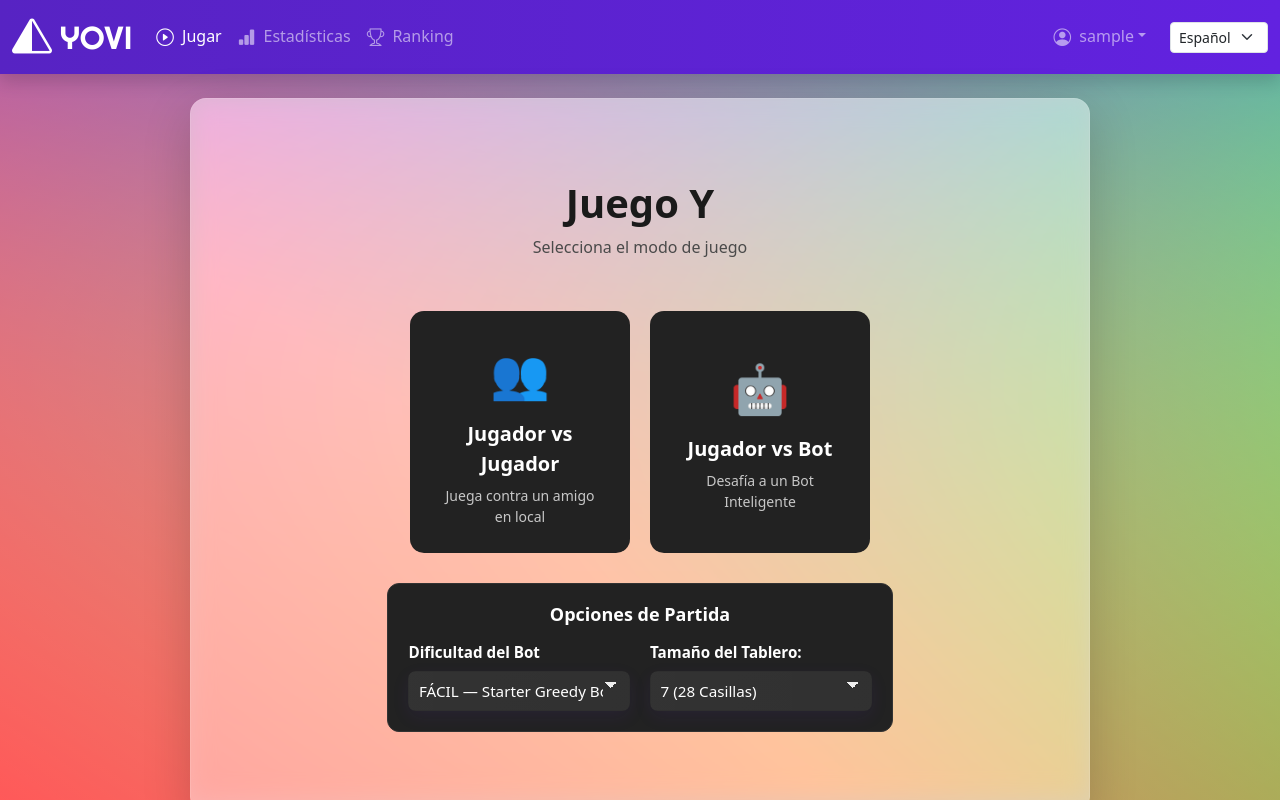
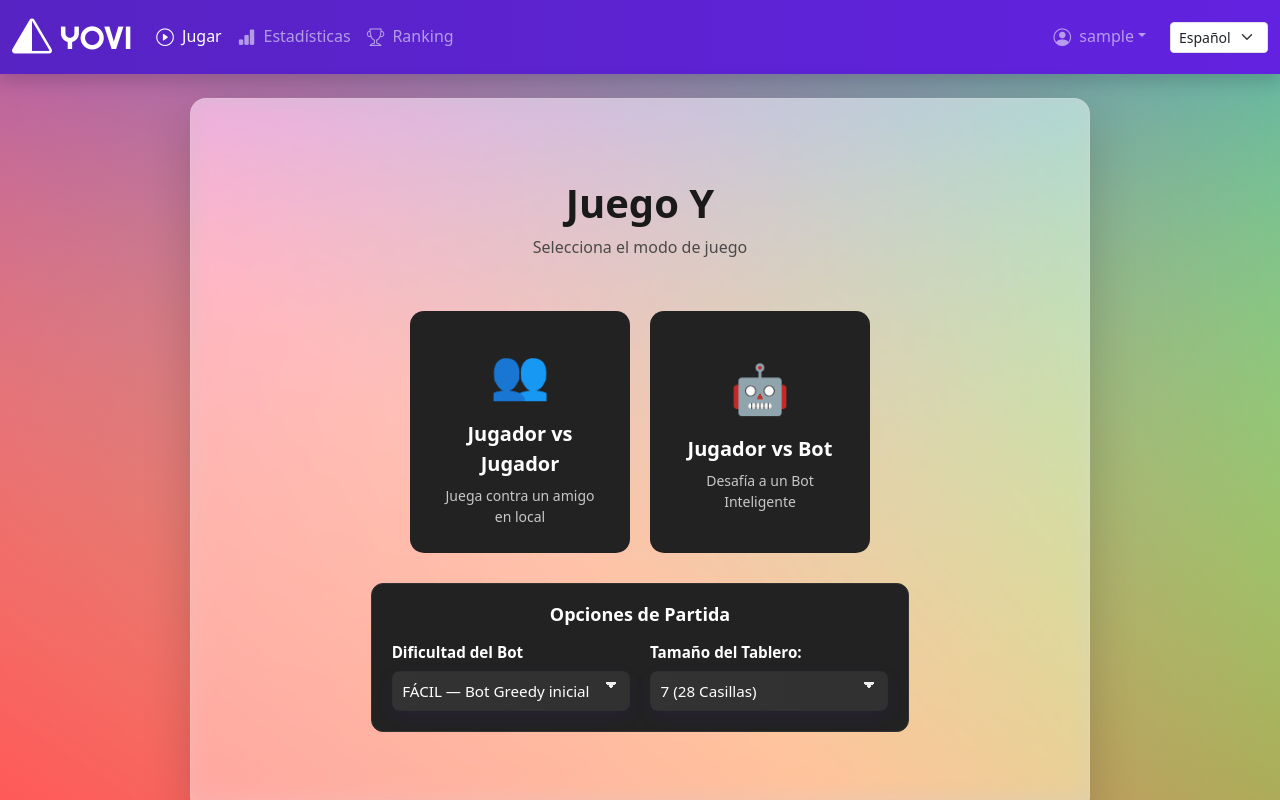
Before and after one commit to Arquisoft/yovi_es3a, a React (Vite) app in the folder webapp/: page /game in a window 1280 px wide. Built offline with nearby package versions, Linux system fonts and the light colour scheme; sample sign-in values are in the browser's storage.

Commit message:
Corrección internacionalización

```diff
--- a/webapp/src/features/game/GameBoard.tsx
+++ b/webapp/src/features/game/GameBoard.tsx
@@ -23,33 +23,6 @@ type Player = 1 | 2;                // Tipado para el jugador con valor 1 o 2.
 type CellState = 0 | Player;        // Estado de las casillas con valor 0 (neutro) o perteneciente a algún jugador.
 type GameMode = 'pvp' | 'vs-bot';   // Modo de juego, contra bots o contra jugadores.
 type SideType = 'interior' | 'left' | 'right' | 'bottom' | 'corner';    // Tipo de casilla, si es interior o se encuentra en un borde.
-
-const BOTS = [
-    {
-        name: "random_bot",
-        difficulty: "Fácil",
-        description: "Random Movement Bot"
-    },
-    {
-        name: "greedy_easy",
-        difficulty: "Fácil",
-        description: "Starter Greedy Bot"
-    },
-    {
-        name: "greedy_medium",
-        difficulty: "Media",
-        description: "Experienced Greedy Bot!"
-    },
-    {
-        name: "greedy_hard",
-        difficulty: "Difícil",
-        description: "Advanced Greedy Bot!!"
-    },
-    {
-        name: "random_strategy_bot",
-        difficulty: "Variable",
-        description: "Variable Strategy Bot"
-    }];
 
 /**
  * Interfaz Cell, que define las características de una casilla del tablero.
@@ -220,7 +193,35 @@ function GameBoard({ username }: GameBoardProps) {
     const [botID, setBotID] = useState<string>("greedy_easy");
     const [sideLen, setSideLen] = useState<number>(7);
 
+
     const { t } = useTranslation();
+
+    const BOTS = [
+        {
+            name: "random_bot",
+            difficulty: t('gameboard.bot.easy'),
+            description: t('gameboard.bot.random_bot.description')
+        },
+        {
+            name: "greedy_easy",
+            difficulty: t('gameboard.bot.easy'),
+            description: t('gameboard.bot.greedy_easy.description')
+        },
+        {
+            name: "greedy_medium",
+            difficulty: t('gameboard.bot.medium'),
+            description: t('gameboard.bot.greedy_medium.description')
+        },
+        {
+            name: "greedy_hard",
+            difficulty: t('gameboard.bot.hard'),
+            description: t('gameboard.bot.greedy_hard.description')
+        },
+        {
+            name: "random_strategy_bot",
+            difficulty: t('gameboard.bot.variable'),
+            description: t('gameboard.bot.random_strategy_bot.description')
+        }];
 
     const SVG_WIDTH = useMemo(
         () => 2 * HEX_SIZE + (sideLen - 1) * DIST_X + 2 * PADDING, [sideLen]);
@@ -607,7 +608,7 @@ function GameBoard({ username }: GameBoardProps) {
             </svg>
 
             <p className="gb-cells-count">
-                {CELLS.length} celdas · N={sideLen} · {gameMode === 'pvp' ? 'PvP' : 'vs Bot'}
+                {CELLS.length} {t('gameboard.tiles')} · N={sideLen} · {gameMode === 'pvp' ? 'PvP' : 'vs Bot'}
             </p>
         </div>
     );
--- a/webapp/src/locales/en/translation.json
+++ b/webapp/src/locales/en/translation.json
@@ -100,5 +100,16 @@
     "gameboard.player": "Player",
     "gameboard.reset": "Reset",
     "gameboard.turn": "Turn",
-	"gameboard.thinking": "Bot thinking"
+	"gameboard.thinking": "Bot thinking",
+
+    "gameboard.bot.easy": "Easy",
+    "gameboard.bot.medium": "Medium",
+    "gameboard.bot.hard": "Hard",
+    "gameboard.bot.variable": "Variable",
+
+    "gameboard.bot.random_bot.description": "Random Movement Bot",
+    "gameboard.bot.greedy_easy.description": "Starter Greedy Bot",
+    "gameboard.bot.greedy_medium.description": "Experienced Greedy Bot!",
+    "gameboard.bot.greedy_hard.description": "Advanced Greedy Bot!!",
+    "gameboard.bot.random_strategy_bot.description": "Variable Strategy Bot"
 }
--- a/webapp/src/locales/es/translation.json
+++ b/webapp/src/locales/es/translation.json
@@ -100,5 +100,16 @@
 	"gameboard.player": "Jugador",
 	"gameboard.reset": "Reiniciar",
 	"gameboard.turn": "Turno",
-	"gameboard.thinking": "Bot pensando"
+	"gameboard.thinking": "Bot pensando",
+
+    "gameboard.bot.easy": "Fácil",
+    "gameboard.bot.medium": "Medio",
+    "gameboard.bot.hard": "Difícil",
+    "gameboard.bot.variable": "Variable",
+
+    "gameboard.bot.random_bot.description": "Bot de movimientos aleatorios",
+    "gameboard.bot.greedy_easy.description": "Bot Greedy inicial",
+    "gameboard.bot.greedy_medium.description": "Bot Greedy experimentado!",
+    "gameboard.bot.greedy_hard.description": "Bot Greedy avanzado!!",
+    "gameboard.bot.random_strategy_bot.description": "Bot de estrategia variables"
 }
```
